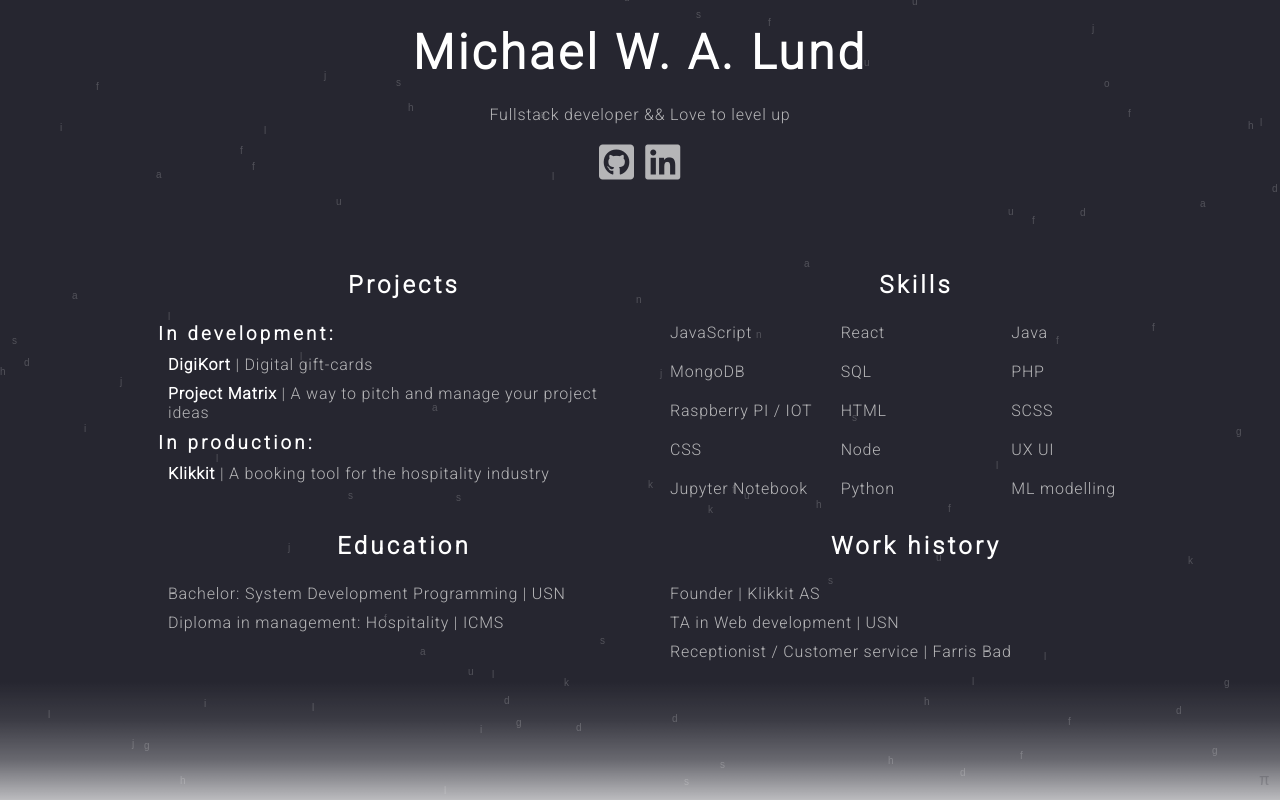
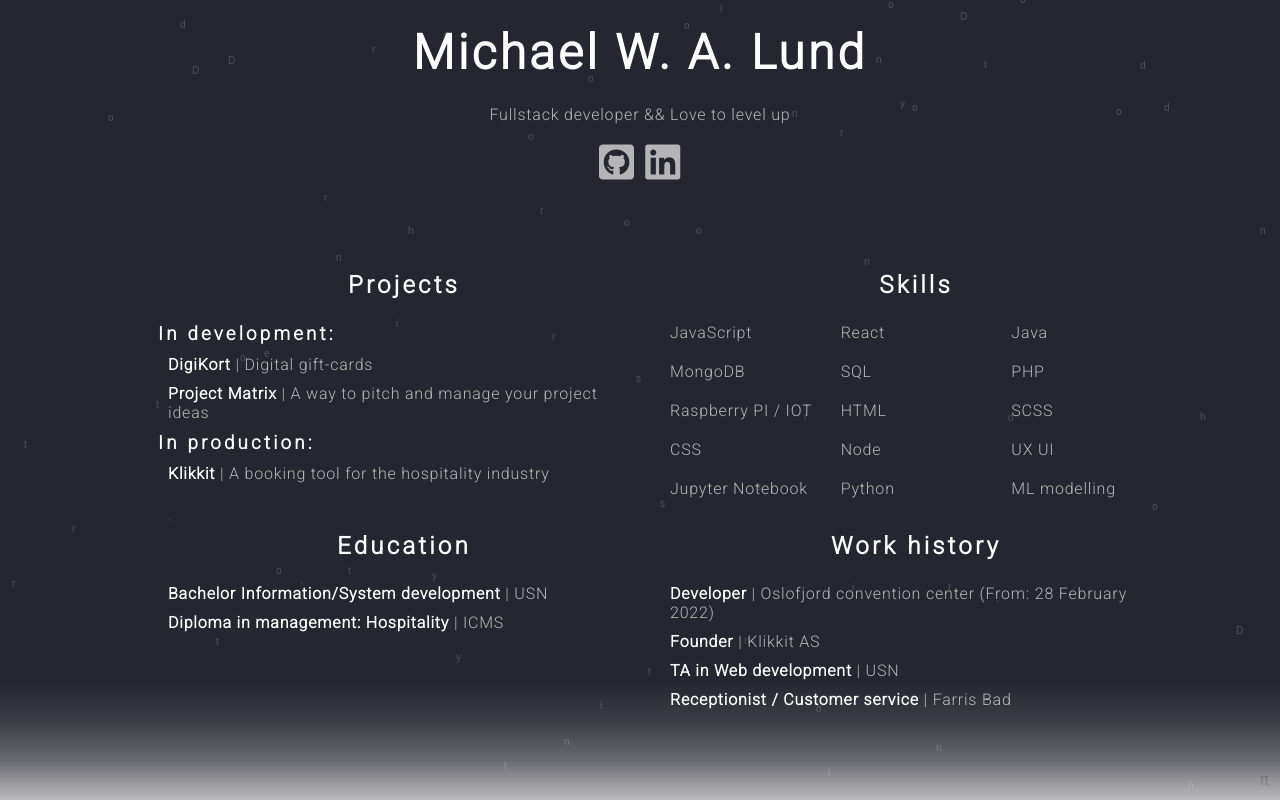
Before and after one commit to hackoverride/personal, a React (Create React App) app: page / in a window 1280 px wide. Built offline with nearby package versions, Linux system fonts and the light colour scheme.

Commit message:
Quick update to add developer at Oslofjord Convention Center.

```diff
--- a/src/App.js
+++ b/src/App.js
@@ -24,8 +24,8 @@ export default function App() {
   const fullWidth = window.innerWidth;
   const fontsize = 12;
 
-  let letters = "gdhjusaiohfdiulsahlfdsahjfldhsnjaklhfdklsa";
-  letters = letters.split("");
+  let letters = "Do or do not, there is no try";
+  letters = letters.trim().split("");
 
   useEffect(() => {
     // update the Matrix positions
@@ -52,7 +52,7 @@ export default function App() {
     /* Using setTimeout to trigger the animation */
     setTimeout(() => {
       setUpdate(update + 1);
-    }, 35);
+    }, 25);
   }, [setMatrix, update]);
 
   //"Just keep in mind: the more we value things outside our control, the less control we have";
@@ -90,7 +90,7 @@ export default function App() {
         id="pi"
         onClick={() => {
           if (color === "rgba(255,255,255,1)") {
-            setColor("rgba(255, 200, 200, .1");
+            setColor("rgba(255, 255, 255, 0.1)");
           } else {
             setColor("rgba(255,255,255,1)");
           }
--- a/src/components/Cv.js
+++ b/src/components/Cv.js
@@ -47,15 +47,36 @@ export default function Cv() {
       <div>
         <h2>Education</h2>
         <p>
-          <p>Bachelor: System Development Programming | USN</p>
-          <p>Diploma in management: Hospitality | ICMS</p>
+          <p>
+            <span className="project_name">
+              Bachelor Information/System development
+            </span>{" "}
+            | USN
+          </p>
+          <p>
+            <span className="project_name">
+              Diploma in management: Hospitality
+            </span>{" "}
+            | ICMS
+          </p>
         </p>
       </div>
       <div>
         <h2>Work history</h2>
-        <p>Founder | Klikkit AS</p>
-        <p>TA in Web development | USN</p>
-        <p>Receptionist / Customer service | Farris Bad</p>
+        <p>
+          <span className="project_name">Developer</span> | Oslofjord convention
+          center (From: 28 February 2022)
+        </p>
+        <p>
+          <span className="project_name">Founder</span> | Klikkit AS
+        </p>
+        <p>
+          <span className="project_name">TA in Web development</span> | USN
+        </p>
+        <p>
+          <span className="project_name">Receptionist / Customer service</span>{" "}
+          | Farris Bad
+        </p>
       </div>
     </div>
   );
```
